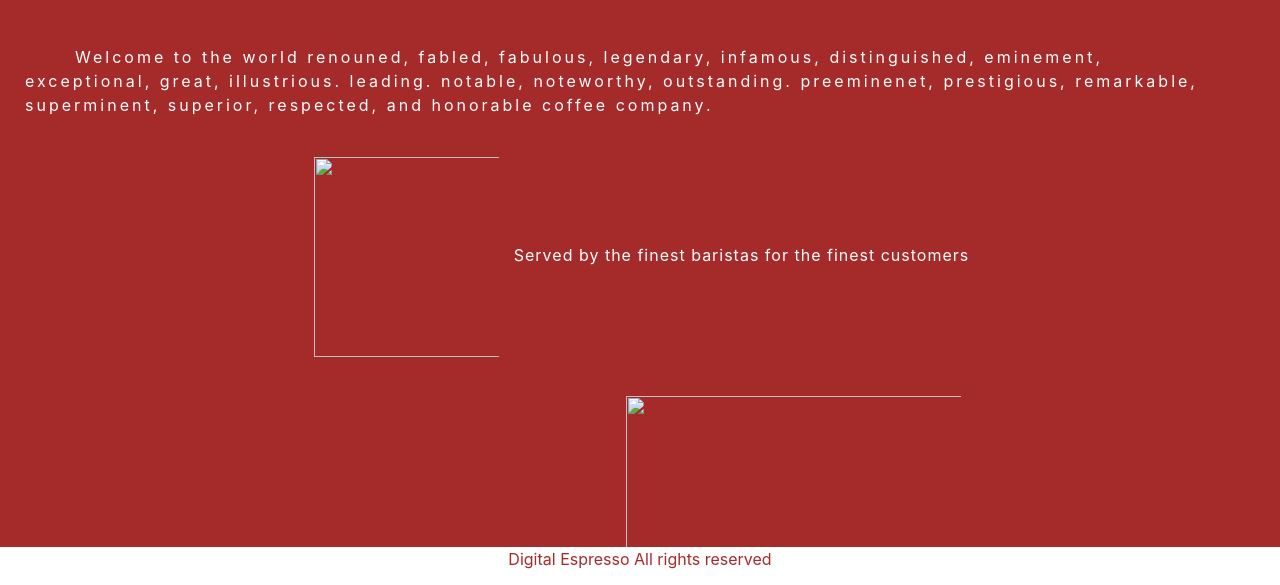
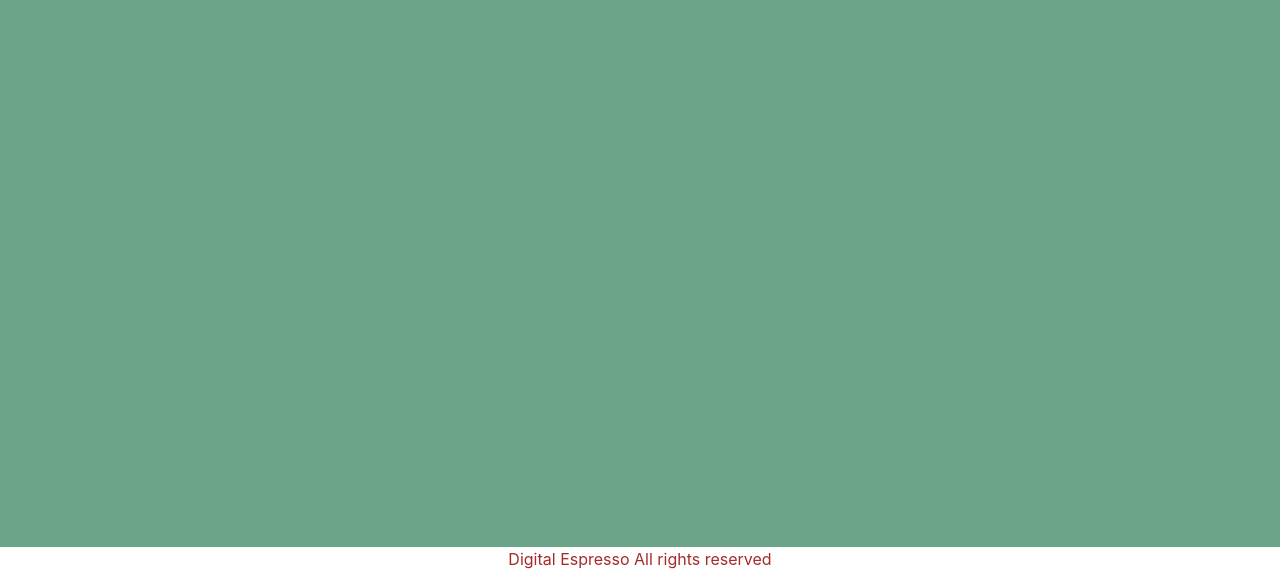
Before and after one commit to Ayos-team/ayos-project, a plain HTML site: page index.html in a window 1280 px wide. Shown: the part 213-798 px from the top of the page. Drawn offline with nearby package versions, Linux system fonts and the light colour scheme.

Commit message:
changed color and index

```diff
--- a/index.html
+++ b/index.html
@@ -3,7 +3,7 @@
   <link rel="stylesheet" href="https://stackpath.bootstrapcdn.com/bootstrap/4.5.0/css/bootstrap.min.css" integrity="sha384-9aIt2nRpC12Uk9gS9baDl411NQApFmC26EwAOH8WgZl5MYYxFfc+NcPb1dKGj7Sk" crossorigin="anonymous">
   <style>
     body {
-      background-color: #A52A2A;
+      background-color: #6CA489;
       color: #FFFFFF;
       text-align: center;
     }
@@ -89,23 +89,6 @@
   </table>
   <br>
   <br>
-  <p class="first">
-    Welcome to the world renouned, fabled, fabulous, legendary, infamous, distinguished, eminement, exceptional, great, illustrious. leading. notable, noteworthy, outstanding. preeminenet, prestigious, remarkable, superminent, superior, respected,
-    and honorable coffee company.
-  </p>
-  <br>
-  <p1>
-    <img class="barista" src="barista.jpg" />Served by the finest baristas for the finest customers
-  </p1>
-  <br>
-  <br>
-  <p1>
-    Keeping connections through caffine <img class="friends" src="friends.jpg" />
-  </p1>
-  <br>
-  <br>
-  <br>
-  <br>
   <div class="footer">
     <p>Digital Espresso All rights reserved</p>
   </div>
```
Also changed, not shown: 1 other file.
